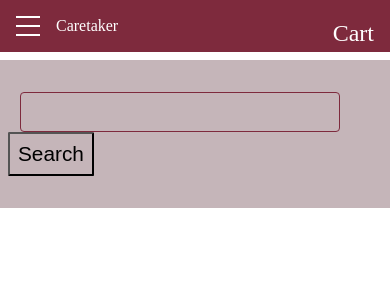
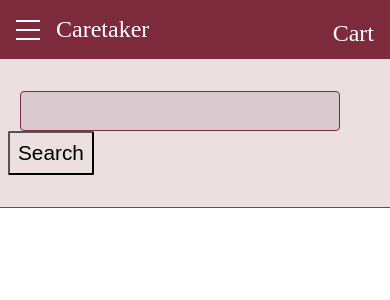
Before and after one commit to jimmyjamesm10-code/ecomerce-project, a Spring Boot app: page /ecom in a window 390 px wide. Shown: the top 300 px of the page. Run offline with Spring Boot 4, Linux system fonts and the light colour scheme; data that the repository does not hold is empty.

Commit message:
Update style

```diff
--- a/src/main/resources/static/appstyle.css
+++ b/src/main/resources/static/appstyle.css
@@ -7,13 +7,6 @@ nav {
     font-size: 1rem;
     padding: 1.5rem 2rem;
     background-color: #7E2A3D;
-}
-
-.search-bar {
-    margin-top: 0.5rem;
-    padding-top: 2rem;
-    padding-bottom: 2rem;
-    background-color: #C5B5B9;
 }
 
 nav a {
@@ -50,6 +43,13 @@ body {
     border-radius: 0.5rem;
     padding: 1.5rem;
     box-shadow: 0 1rem 3rem rgb(0 0 0 / 25%);
+}
+
+.search-bar {
+    padding-top: 2rem;
+    padding-bottom: 2rem;
+    background-color: #ebdfe2;
+    border-bottom: 1px solid #4b5563;
 }
 
 .search-form {
@@ -233,8 +233,6 @@ body {
     border-radius: 0.2rem;
     border-width: 0.1rem;
 }
-
-.account-exists
 
 .cartitem-info {
     margin-left: 0.5rem;
@@ -447,7 +445,7 @@ body .registration-page {
 
     .brandname {
         color: rgb(255, 255, 255);
-        font-size: 1rem;
+        font-size: 1.5rem;
         cursor: pointer;
         display: inline;
     }
```
